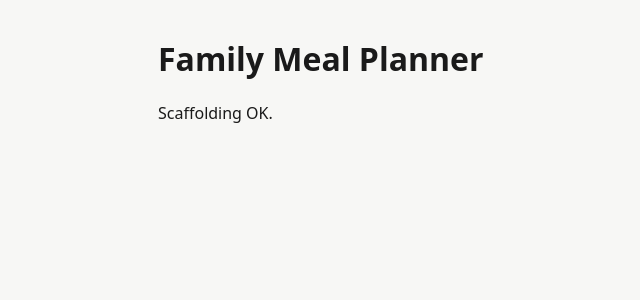
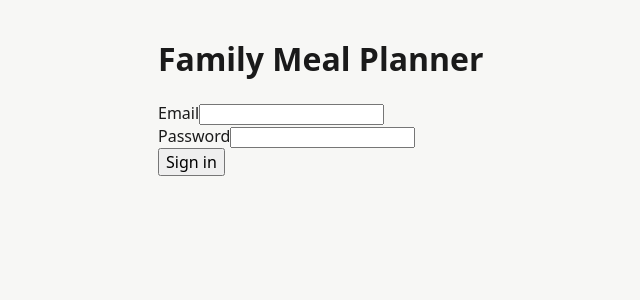
Before and after one commit to ISingularity0/meal-planner, a React (Vite) app: page /meal-planner/login in a window 1280 px wide. Shown: the top 300 px of the page, without its empty margins (258-898 px from the left). Built offline with nearby package versions, Linux system fonts and the light colour scheme; no server answers.

Commit message:
Add shared-login auth and protected routing

```diff
--- a/src/App.jsx
+++ b/src/App.jsx
@@ -1,8 +1,29 @@
+import { BrowserRouter, Routes, Route, Navigate } from 'react-router-dom'
+import { AuthProvider } from './auth/AuthContext.jsx'
+import RequireAuth from './auth/RequireAuth.jsx'
+import Login from './pages/Login.jsx'
+
+function Placeholder({ label }) {
+  return <div className="page">{label} (coming in a later task)</div>
+}
+
 export default function App() {
   return (
-    <div className="page">
-      <h1>Family Meal Planner</h1>
-      <p>Scaffolding OK.</p>
-    </div>
+    <BrowserRouter basename="/meal-planner">
+      <AuthProvider>
+        <Routes>
+          <Route path="/login" element={<Login />} />
+          <Route
+            path="/calendar"
+            element={
+              <RequireAuth>
+                <Placeholder label="Calendar" />
+              </RequireAuth>
+            }
+          />
+          <Route path="/" element={<Navigate to="/calendar" replace />} />
+        </Routes>
+      </AuthProvider>
+    </BrowserRouter>
   )
 }
--- /dev/null
+++ b/src/auth/AuthContext.jsx
@@ -0,0 +1,32 @@
+import { createContext, useContext, useEffect, useState } from 'react'
+import { supabase } from '../lib/supabaseClient.js'
+
+const AuthContext = createContext(null)
+
+export function AuthProvider({ children }) {
+  const [session, setSession] = useState(null)
+  const [loading, setLoading] = useState(true)
+
+  useEffect(() => {
+    supabase.auth.getSession().then(({ data }) => {
+      setSession(data.session)
+      setLoading(false)
+    })
+
+    const { data: listener } = supabase.auth.onAuthStateChange((_event, newSession) => {
+      setSession(newSession)
+    })
+
+    return () => listener.subscription.unsubscribe()
+  }, [])
+
+  return (
+    <AuthContext.Provider value={{ session, loading }}>
+      {children}
+    </AuthContext.Provider>
+  )
+}
+
+export function useAuth() {
+  return useContext(AuthContext)
+}
--- /dev/null
+++ b/src/auth/RequireAuth.jsx
@@ -0,0 +1,10 @@
+import { Navigate } from 'react-router-dom'
+import { useAuth } from './AuthContext.jsx'
+
+export default function RequireAuth({ children }) {
+  const { session, loading } = useAuth()
+
+  if (loading) return <div className="page">Loading…</div>
+  if (!session) return <Navigate to="/login" replace />
+  return children
+}
--- /dev/null
+++ b/src/pages/Login.jsx
@@ -0,0 +1,58 @@
+import { useState } from 'react'
+import { useNavigate } from 'react-router-dom'
+import { supabase } from '../lib/supabaseClient.js'
+
+export default function Login() {
+  const [email, setEmail] = useState('')
+  const [password, setPassword] = useState('')
+  const [error, setError] = useState(null)
+  const [submitting, setSubmitting] = useState(false)
+  const navigate = useNavigate()
+
+  async function handleSubmit(e) {
+    e.preventDefault()
+    setSubmitting(true)
+    setError(null)
+    const { error } = await supabase.auth.signInWithPassword({ email, password })
+    setSubmitting(false)
+    if (error) {
+      setError(error.message)
+      return
+    }
+    navigate('/calendar', { replace: true })
+  }
+
+  return (
+    <div className="page">
+      <h1>Family Meal Planner</h1>
+      <form onSubmit={handleSubmit}>
+        <div>
+          <label>
+            Email
+            <input
+              type="email"
+              value={email}
+              onChange={(e) => setEmail(e.target.value)}
+              required
+            />
+          </label>
+        </div>
+        <div>
+          <label>
+            Password
+            <input
+              type="password"
+              value={password}
+              onChange={(e) => setPassword(e.target.value)}
+              required
+            />
+          </label>
+        </div>
+        {error && <p role="alert">{error}</p>}
+        <button type="submit" disabled={submitting}>
+          {submitting ? 'Signing in…' : 'Sign in'}
+        </button>
+      </form>
+    </div>
+  )
+}
```
